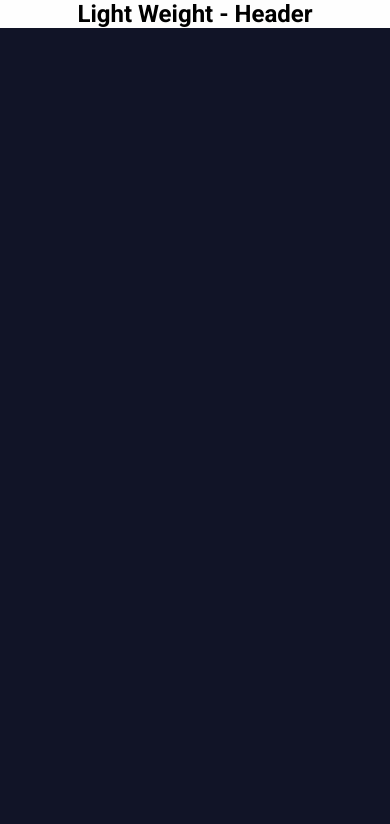
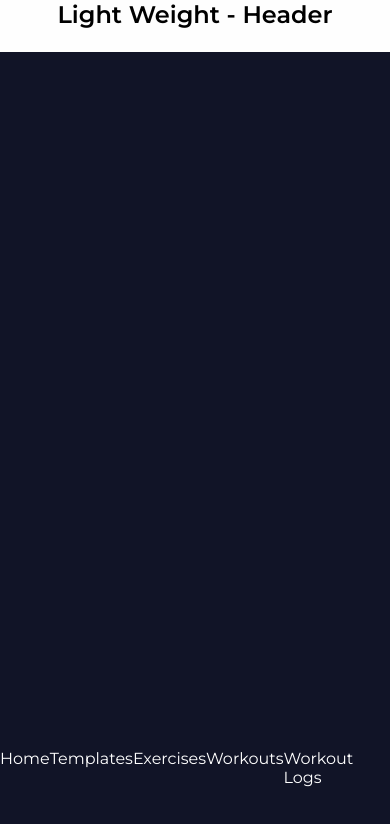
Before and after one commit to doctype-Melvin/repsetweight, a Next.js app in the folder frontend/: page / in a window 390 px wide. Shown: the top 824 px of the page. Built offline with nearby package versions, Linux system fonts and the light colour scheme.

Commit message:
add basic layout and responsiveness

```diff
--- a/frontend/src/app/components/Header/style.scss
+++ b/frontend/src/app/components/Header/style.scss
@@ -7,4 +7,9 @@
     padding: 0;
     text-align: center;
   }
+
+  @media screen and (min-width: 768px) {
+    grid-column: 1 / 3;
+    grid-row: 1 / 2;
+  }
 }
--- /dev/null
+++ b/frontend/src/app/components/Navigation/index.tsx
@@ -0,0 +1,22 @@
+"use client";
+import "./style.scss";
+import { useState } from "react";
+
+export default function Navigation() {
+  const [navOpen, setNavOpen] = useState(false);
+  const toggleNav = () => setNavOpen(!navOpen);
+
+  return (
+    <section className="navigation-app">
+      <nav>
+        <ul>
+          <li>Home</li>
+          <li>Templates</li>
+          <li>Exercises</li>
+          <li>Workouts</li>
+          <li>Workout Logs</li>
+        </ul>
+      </nav>
+    </section>
+  );
+}
--- /dev/null
+++ b/frontend/src/app/components/Navigation/style.scss
@@ -0,0 +1,25 @@
+.navigation-app {
+  grid-column: 1 / 2;
+  grid-row: 3 / 4;
+  ul {
+    list-style-type: none;
+    margin: 0;
+    padding: 0;
+    overflow: hidden;
+    display: flex;
+
+    li {
+      margin: 0.5rem 0;
+    }
+  }
+
+  @media screen and (min-width: 768px) {
+    grid-column: 1 / 2;
+    grid-row: 2 / 3;
+    ul {
+      flex-direction: column;
+      grid-column: 1 / 2;
+      grid-row: 2 / 3;
+    }
+  }
+}
--- a/frontend/src/app/layout.tsx
+++ b/frontend/src/app/layout.tsx
@@ -1,6 +1,7 @@
 import "./styles/main.scss";
 import type { Metadata } from "next";
 import Header from "./components/Header";
+import Navigation from "./components/Navigation";
 
 export const metadata: Metadata = {
   title: "Light Weight Baby!",
@@ -15,8 +16,11 @@ export default function RootLayout({
   return (
     <html lang="en">
       <body>
-        <Header />
-        {children}
+        <section className="app">
+          <Header />
+          <Navigation />
+          {children}
+        </section>
       </body>
     </html>
   );
--- a/frontend/src/app/style.scss
+++ b/frontend/src/app/style.scss
@@ -1,7 +1,11 @@
-$primary-color: #111427;
+.app {
+  display: grid;
+  grid-template-columns: 1fr;
+  grid-template-rows: 0.075fr 1fr 0.15fr;
+  height: 100%;
 
-body {
-  background-color: $primary-color;
-  color: #fff;
-  font-family: Roboto, sans-serif;
+  @media screen and (min-width: 768px) {
+    grid-template-columns: 0.25fr 1fr;
+    grid-template-rows: 0.1fr 1fr;
+  }
 }
--- a/frontend/src/app/styles/main.scss
+++ b/frontend/src/app/styles/main.scss
@@ -1,5 +1,7 @@
 @use "../style.scss";
-@import url("https://fonts.googleapis.com/css?family=Roboto:300,400,500,700&display=swap");
+@import url("https://fonts.googleapis.com/css2?family=Montserrat:ital,wght@0,400;0,600;1,400&display=swap");
+
+$primary-color: #111427;
 
 *,
 *::before,
@@ -13,3 +15,9 @@ body {
   padding: 0;
   margin: 0;
 }
+
+body {
+  background-color: $primary-color;
+  color: #fff;
+  font-family: Montserrat, sans-serif;
+}
```
Also changed, not shown: 1 other file (tests, documents, lock files or other folders).
